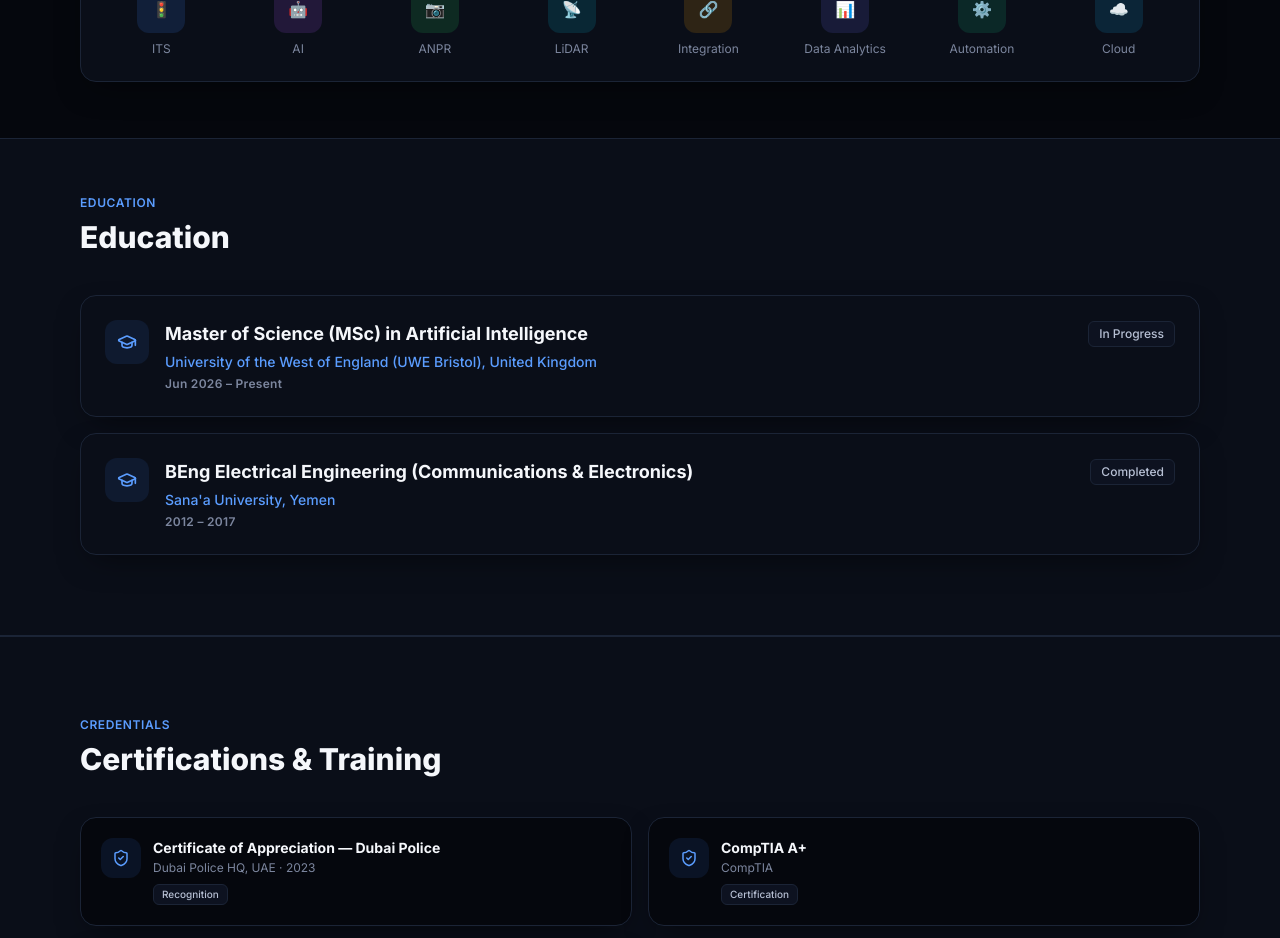
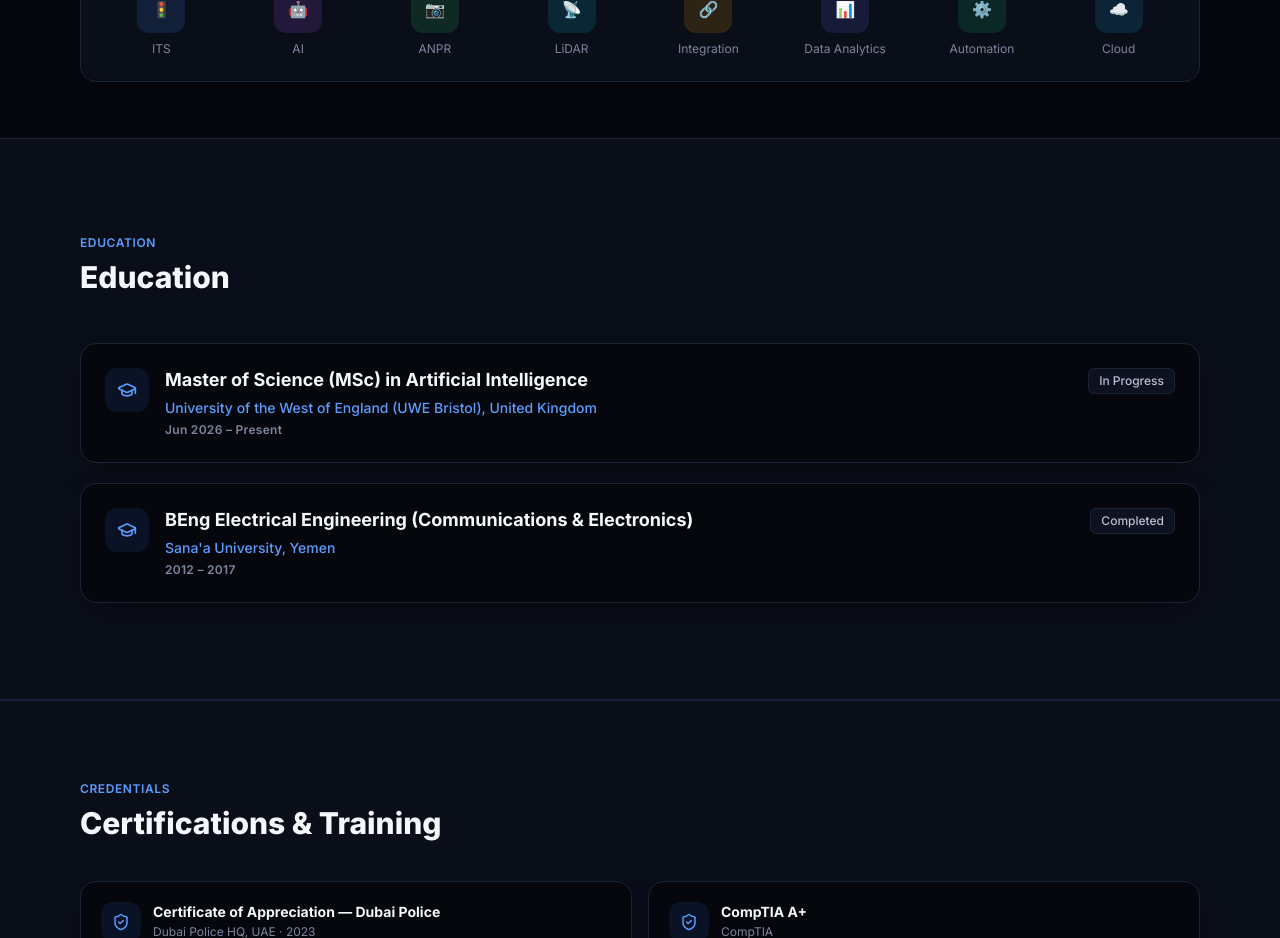
Before and after one commit to Mahyoub88/Mahyoub88.github.io, a React (Vite) app: page / in a window 1280 px wide. Shown: the part 4240-5178 px from the top of the page. Built offline with nearby package versions, Linux system fonts and the light colour scheme.

Commit message:
feat(education): degree description, selected work and footnote [skip ci]
Written via AI Shared Memory MCP by Mahyoub88.

```diff
--- a/src/components/Education.tsx
+++ b/src/components/Education.tsx
@@ -7,38 +7,68 @@ export function Education() {
   if (content.education.length === 0) return null
 
   return (
-    <section id="education" className="border-y border-[var(--border-1)] bg-[var(--surface-1)] pb-20 pt-14">
+    <section
+      id="education"
+      className="border-y border-[var(--border-1)] bg-[var(--surface-1)] py-24"
+    >
       <Container className="max-w-4xl">
         <p className="text-xs font-semibold tracking-wider text-brand-blue-400">EDUCATION</p>
         <h2 className="mt-2 text-3xl font-extrabold text-[var(--text-1)]">Education</h2>
 
-        <div className="mt-10 space-y-4">
+        <div className="mt-12 space-y-5">
           {content.education.map((item) => (
             <div
               key={item.id}
-              className="flex items-start gap-4 rounded-2xl border border-[var(--border-1)] bg-[var(--surface-1)] p-6 shadow-[var(--shadow-card)]"
+              className="flex items-start gap-4 rounded-2xl border border-[var(--border-1)] bg-[var(--surface-0)] p-6 shadow-[var(--shadow-card)]"
             >
               <span className="flex h-11 w-11 shrink-0 items-center justify-center rounded-xl bg-brand-blue-500/10 text-brand-blue-400">
                 <GraduationCap size={20} />
               </span>
               <div className="min-w-0 flex-1">
-                <div className="flex flex-wrap items-center justify-between gap-2">
-                  <h3 className="text-lg font-bold text-[var(--text-1)]">{item.degree}</h3>
+                <div className="flex flex-wrap items-start justify-between gap-2">
+                  <h3 className="text-lg font-bold leading-snug text-[var(--text-1)]">
+                    {item.degree}
+                  </h3>
                   {item.status && (
-                    <span className="rounded-md border border-[var(--border-1)] bg-[var(--surface-2)] px-2.5 py-1 text-xs font-medium text-[var(--text-2)]">
+                    <span className="shrink-0 rounded-md border border-[var(--border-1)] bg-[var(--surface-2)] px-2.5 py-1 text-xs font-medium text-[var(--text-2)]">
                       {item.status}
                     </span>
                   )}
                 </div>
                 {item.institution && (
-                  <p className="mt-1 text-sm font-medium text-brand-blue-400">
-                    {item.institution}
-                  </p>
+                  <p className="mt-1 text-sm font-medium text-brand-blue-400">{item.institution}</p>
                 )}
                 {item.period && (
                   <p className="mt-1 text-xs font-semibold tracking-wide text-[var(--text-3)]">
                     {item.period}
                   </p>
+                )}
+                {item.description && (
+                  <p className="mt-3 max-w-[68ch] text-sm leading-relaxed text-[var(--text-2)]">
+                    {item.description}
+                  </p>
+                )}
+
+                {item.highlights && item.highlights.length > 0 && (
+                  <>
+                    <p className="mt-4 text-[11px] font-semibold uppercase tracking-wider text-[var(--text-3)]">
+                      Selected work
+                    </p>
+                    <div className="mt-2 flex flex-wrap gap-2">
+                      {item.highlights.map((h, i) => (
+                        <span
+                          key={i}
+                          className="rounded-md border border-[var(--border-1)] bg-[var(--surface-2)] px-2.5 py-1 text-xs font-medium text-[var(--text-2)]"
+                        >
+                          {h}
+                        </span>
+                      ))}
+                    </div>
+                  </>
+                )}
+
+                {item.note && (
+                  <p className="mt-4 text-xs italic text-[var(--text-3)]">{item.note}</p>
                 )}
               </div>
             </div>
```
